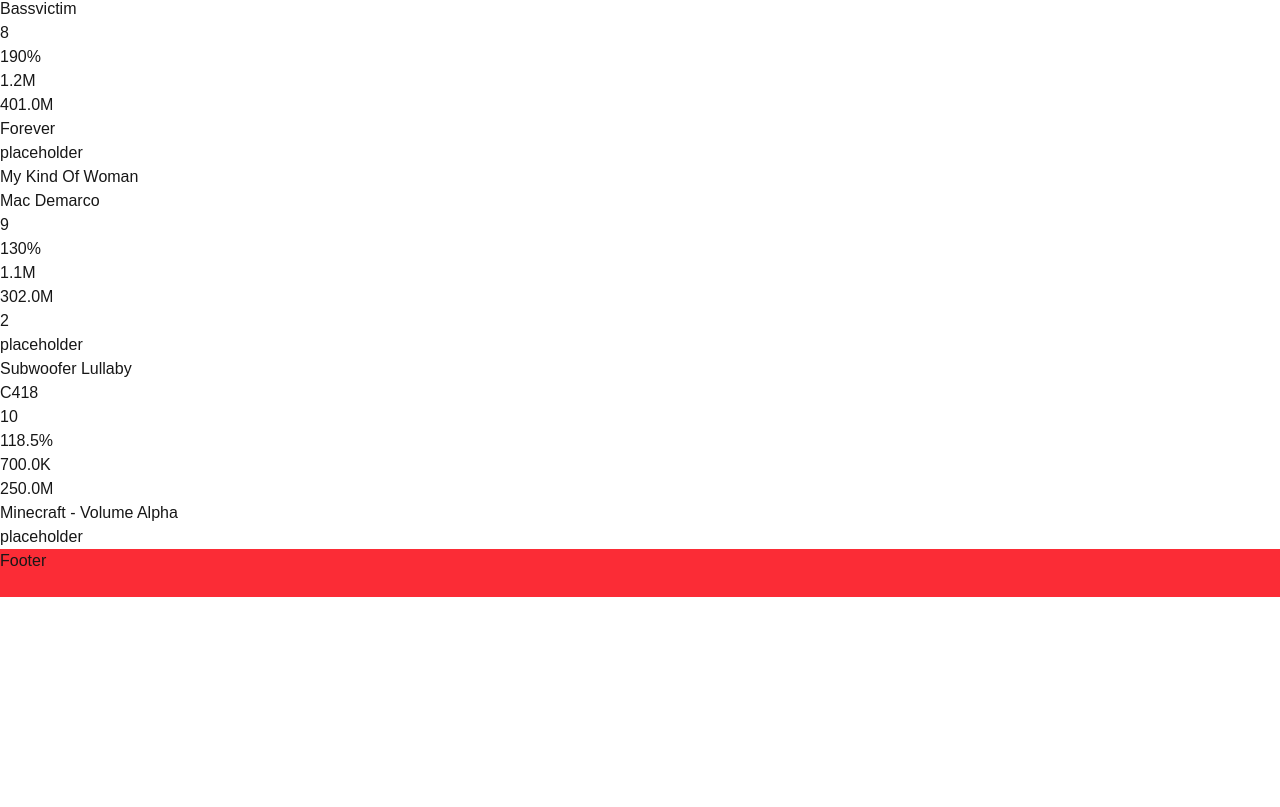
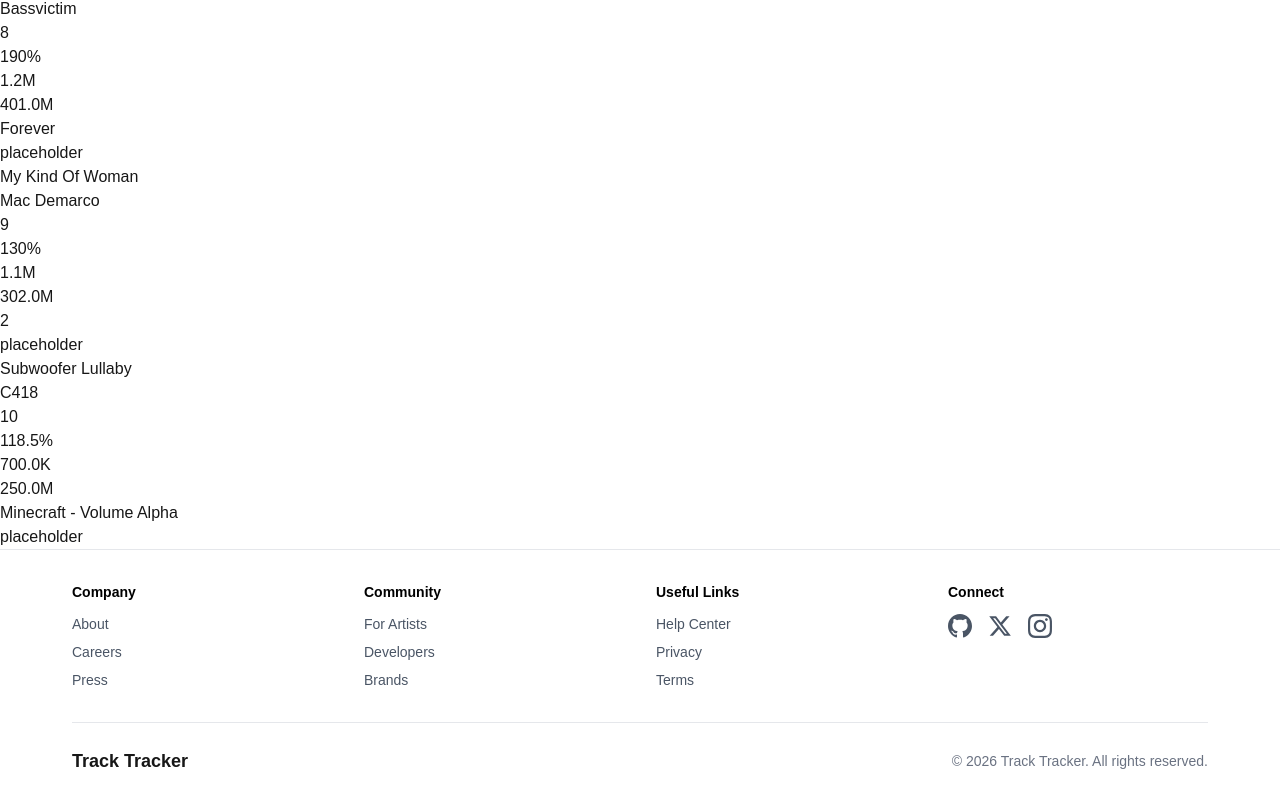
Before and after one commit to colinpmaloney/Track-Tracker-Frontend, a Next.js app: page / in a window 1280 px wide. Shown: the part 1455-2262 px from the top of the page. Before the commit the page ends 2052 px from the top, so only its background shows below. Built offline with nearby package versions, Linux system fonts and the light colour scheme.

Commit message:
Creates footer

```diff
--- a/app/ui/footer.tsx
+++ b/app/ui/footer.tsx
@@ -1,12 +1,115 @@
+
+import Link from "next/link";
+
+interface FooterLinkProps {
+    href: string;
+    displayText: string;
+}
+
+const FooterLink = ({ href, displayText }: FooterLinkProps) => {
+    return (
+        <Link
+            className="text-sm text-gray-600 hover:text-black hover:underline transition-colors duration-200"
+            href={href}
+        >
+            {displayText}
+        </Link>
+    );
+};
+
+const FooterSection = ({ title, links }: { title: string; links: FooterLinkProps[] }) => {
+    return (
+        <div className="flex flex-col gap-2">
+            <h3 className="text-sm font-bold text-black mb-1">{title}</h3>
+            {links.map((link) => (
+                <FooterLink key={link.displayText} {...link} />
+            ))}
+        </div>
+    );
+};
 
 export const Footer = () => {
+    const currentYear = new Date().getFullYear();
+
     return (
-        <>
-            <div className="w-screen bg-red-500 h-12">
-                Footer
+        <footer className="w-full px-18 py-8 bg-white border-t border-gray-200">
+            <div className="max-w-screen-xl mx-auto">
+                <div className="grid grid-cols-2 md:grid-cols-4 gap-8 mb-8">
+                    <FooterSection
+                        title="Company"
+                        links={[
+                            { href: "/about", displayText: "About" },
+                            { href: "/jobs", displayText: "Careers" },
+                            { href: "/press", displayText: "Press" },
+                        ]}
+                    />
+                    <FooterSection
+                        title="Community"
+                        links={[
+                            { href: "/artists", displayText: "For Artists" },
+                            { href: "/developers", displayText: "Developers" },
+                            { href: "/brands", displayText: "Brands" },
+                        ]}
+                    />
+                    <FooterSection
+                        title="Useful Links"
+                        links={[
+                            { href: "/help", displayText: "Help Center" },
+                            { href: "/privacy", displayText: "Privacy" },
+                            { href: "/terms", displayText: "Terms" },
+                        ]}
+                    />
+                    <div className="flex flex-col gap-2">
+                        <h3 className="text-sm font-bold text-black mb-1">Connect</h3>
+                        <div className="flex gap-4">
+                            <a
+                                href="https://github.com"
+                                target="_blank"
+                                rel="noopener noreferrer"
+                                className="text-gray-600 hover:text-black transition-colors duration-200"
+                                aria-label="GitHub"
+                            >
+                                <svg xmlns="http://www.w3.org/2000/svg" width="24" height="24" viewBox="0 0 24 24" fill="currentColor">
+                                    <path d="M12 0c-6.626 0-12 5.373-12 12 0 5.302 3.438 9.8 8.207 11.387.599.111.793-.261.793-.577v-2.234c-3.338.726-4.033-1.416-4.033-1.416-.546-1.387-1.333-1.756-1.333-1.756-1.089-.745.083-.729.083-.729 1.205.084 1.839 1.237 1.839 1.237 1.07 1.834 2.807 1.304 3.492.997.107-.775.418-1.305.762-1.604-2.665-.305-5.467-1.334-5.467-5.931 0-1.311.469-2.381 1.236-3.221-.124-.303-.535-1.524.117-3.176 0 0 1.008-.322 3.301 1.23.957-.266 1.983-.399 3.003-.404 1.02.005 2.047.138 3.006.404 2.291-1.552 3.297-1.23 3.297-1.23.653 1.653.242 2.874.118 3.176.77.84 1.235 1.911 1.235 3.221 0 4.609-2.807 5.624-5.479 5.921.43.372.823 1.102.823 2.222v3.293c0 .319.192.694.801.576 4.765-1.589 8.199-6.086 8.199-11.386 0-6.627-5.373-12-12-12z"/>
+                                </svg>
+                            </a>
+                            <a
+                                href="https://twitter.com"
+                                target="_blank"
+                                rel="noopener noreferrer"
+                                className="text-gray-600 hover:text-black transition-colors duration-200"
+                                aria-label="Twitter"
+                            >
+                                <svg xmlns="http://www.w3.org/2000/svg" width="24" height="24" viewBox="0 0 24 24" fill="currentColor">
+                                    <path d="M18.244 2.25h3.308l-7.227 8.26 8.502 11.24H16.17l-5.214-6.817L4.99 21.75H1.68l7.73-8.835L1.254 2.25H8.08l4.713 6.231zm-1.161 17.52h1.833L7.084 4.126H5.117z"/>
+                                </svg>
+                            </a>
+                            <a
+                                href="https://instagram.com"
+                                target="_blank"
+                                rel="noopener noreferrer"
+                                className="text-gray-600 hover:text-black transition-colors duration-200"
+                                aria-label="Instagram"
+                            >
+                                <svg xmlns="http://www.w3.org/2000/svg" width="24" height="24" viewBox="0 0 24 24" fill="currentColor">
+                                    <path d="M12 2.163c3.204 0 3.584.012 4.85.07 3.252.148 4.771 1.691 4.919 4.919.058 1.265.069 1.645.069 4.849 0 3.205-.012 3.584-.069 4.849-.149 3.225-1.664 4.771-4.919 4.919-1.266.058-1.644.07-4.85.07-3.204 0-3.584-.012-4.849-.07-3.26-.149-4.771-1.699-4.919-4.92-.058-1.265-.07-1.644-.07-4.849 0-3.204.013-3.583.07-4.849.149-3.227 1.664-4.771 4.919-4.919 1.266-.057 1.645-.069 4.849-.069zm0-2.163c-3.259 0-3.667.014-4.947.072-4.358.2-6.78 2.618-6.98 6.98-.059 1.281-.073 1.689-.073 4.948 0 3.259.014 3.668.072 4.948.2 4.358 2.618 6.78 6.98 6.98 1.281.058 1.689.072 4.948.072 3.259 0 3.668-.014 4.948-.072 4.354-.2 6.782-2.618 6.979-6.98.059-1.28.073-1.689.073-4.948 0-3.259-.014-3.667-.072-4.947-.196-4.354-2.617-6.78-6.979-6.98-1.281-.059-1.69-.073-4.949-.073zm0 5.838c-3.403 0-6.162 2.759-6.162 6.162s2.759 6.163 6.162 6.163 6.162-2.759 6.162-6.163c0-3.403-2.759-6.162-6.162-6.162zm0 10.162c-2.209 0-4-1.79-4-4 0-2.209 1.791-4 4-4s4 1.791 4 4c0 2.21-1.791 4-4 4zm6.406-11.845c-.796 0-1.441.645-1.441 1.44s.645 1.44 1.441 1.44c.795 0 1.439-.645 1.439-1.44s-.644-1.44-1.439-1.44z"/>
+                                </svg>
+                            </a>
+                        </div>
+                    </div>
+                </div>
+
+                <div className="border-t border-gray-200 pt-6 flex flex-col md:flex-row justify-between items-center gap-4">
+                    <div className="flex items-center gap-2">
+                        <span className="text-lg font-bold">Track Tracker</span>
+                    </div>
+                    <p className="text-sm text-gray-500">
+                        © {currentYear} Track Tracker. All rights reserved.
+                    </p>
+                </div>
             </div>
-        </>
-    )
-}
+        </footer>
+    );
+};
 
 export default { Footer };
```
